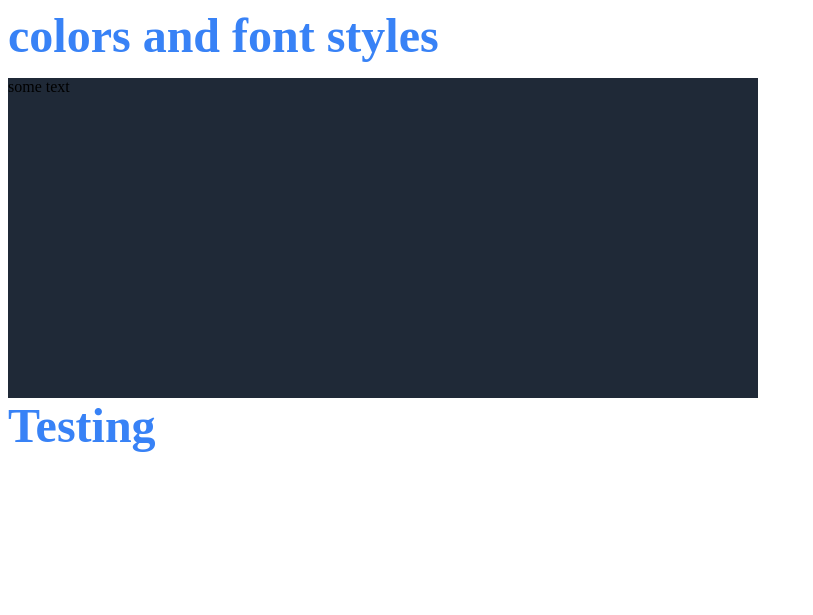
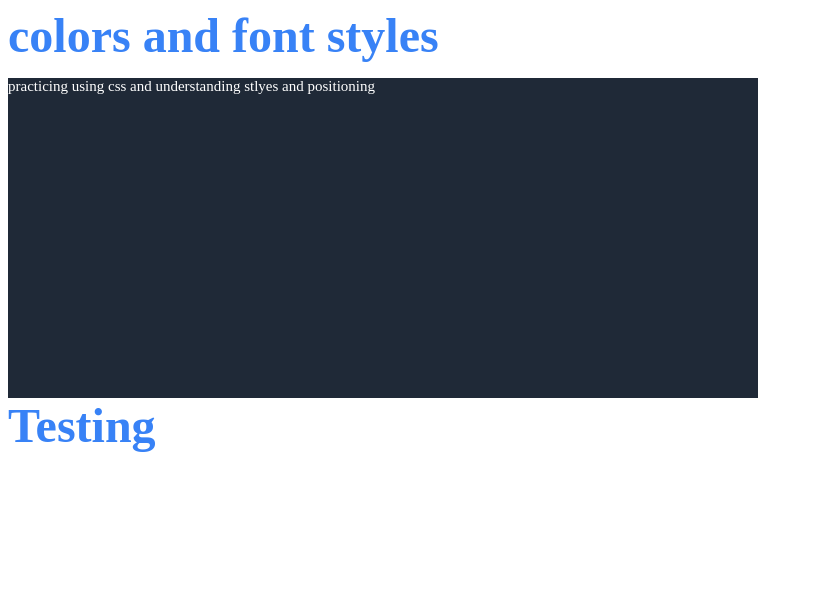
Before and after one commit to rebeccabuehler/Landing-page, a plain HTML site: page index.html in a window 1280 px wide. Shown: the top 615 px of the page, without its empty margins (0-813 px from the left). Drawn offline with Linux system fonts and the light colour scheme.

Commit message:
added a div style tag

```diff
--- a/index.html
+++ b/index.html
@@ -12,7 +12,7 @@
         <b-text>colors and font styles</b-text>
     </box-one>
     <box-two>
-        some text
+        <div>practicing using css and understanding stlyes and positioning</div>
     </box-two>
     <box-three>
         <b-text>Testing</b-text>
--- a/style.css
+++ b/style.css
@@ -3,6 +3,12 @@ b-text{
     font-size: 48px;
     font: hero;
     font-weight: bold;
+}
+div{
+    color: white;
+    font-size: 15px;
+    font: italic;
+    font-weight: 200;
 }
 
 box-one{
```
